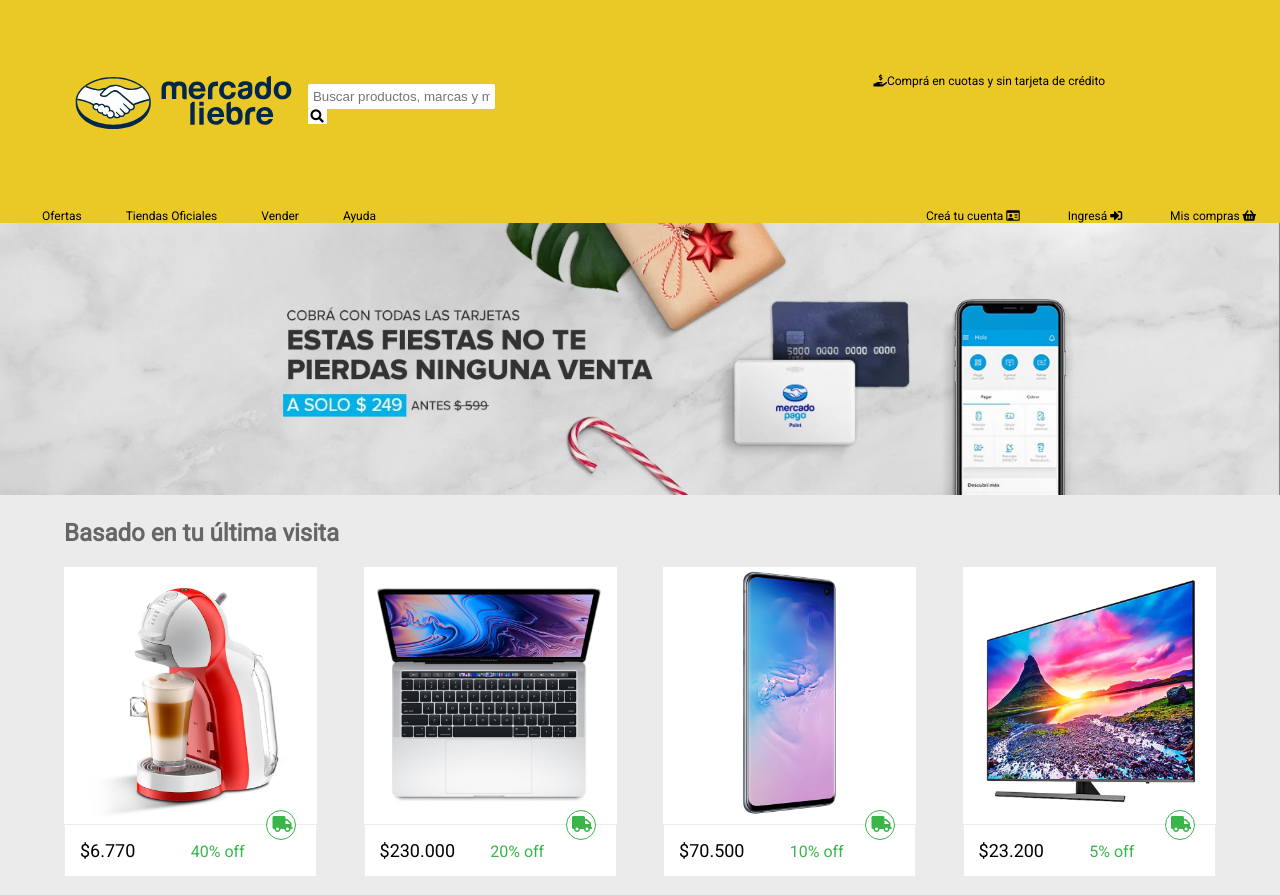
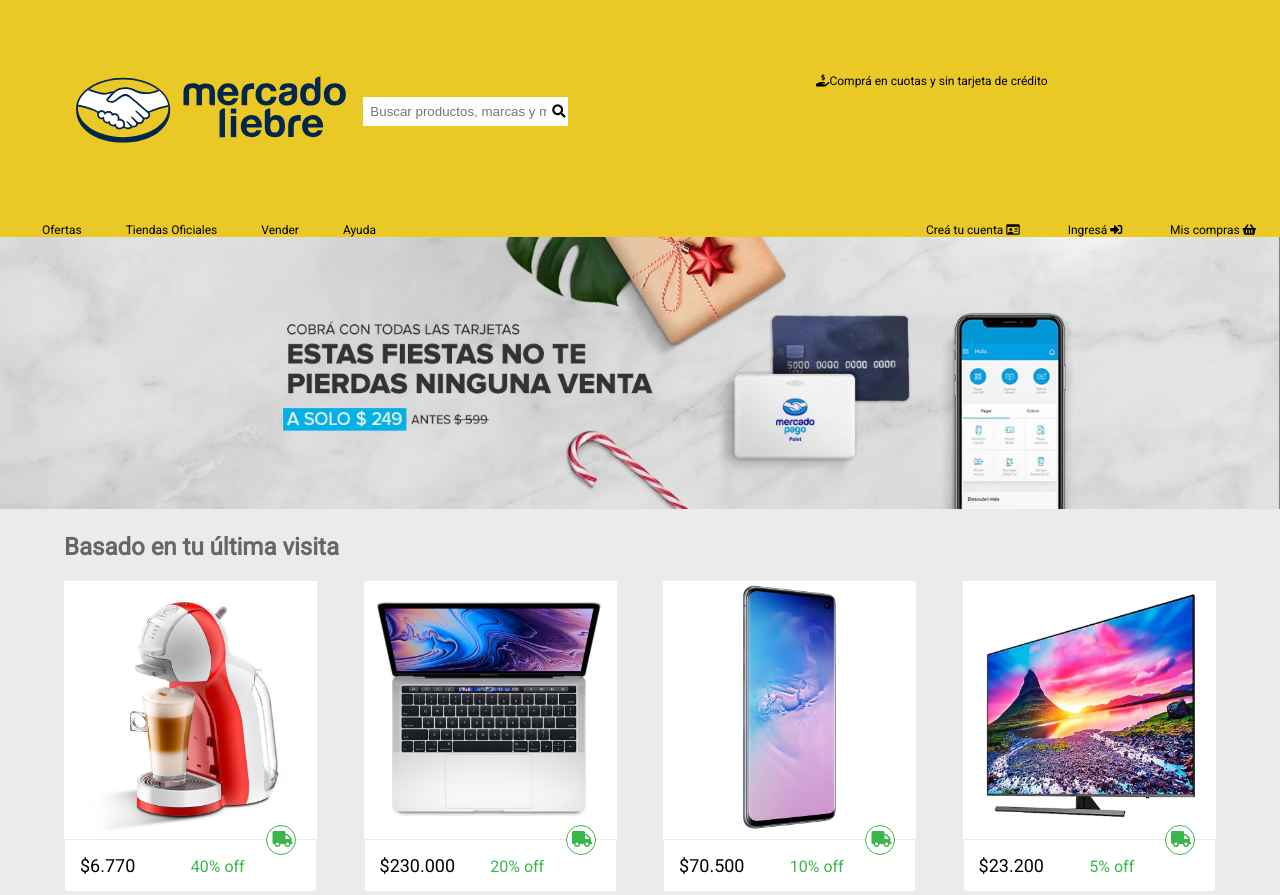
Before and after one commit to CamilaPecho/pecho_mercado_liebre, a website: page views/home.html in a window 1280 px wide. Shown: the top 895 px of the page. Drawn offline with Linux system fonts and the light colour scheme; files that its build step writes are made by us from their sources; files whose address does not match are found by name.

Commit message:
agregando cosas para el heroku

```diff
--- a/app.js
+++ b/app.js
@@ -3,8 +3,8 @@
 app.use(express.static('public'));
 
 //(etiqueta lo pisa la clase y la clase la pisa el id)
-app.listen(3000, ()=>{
-    console.log('Servidor funcionando estilos');
+app.listen (process.env.PORT || 3000, ()=>{
+    console.log('Servidor funcionando');
 });
 
 app.get('/', (req,res)=>{
--- a/package.json
+++ b/package.json
@@ -4,7 +4,7 @@
   "description": "",
   "main": "app.js",
   "scripts": {
-    "test": "echo \"Error: no test specified\" && exit 1"
+    "start": "node app.js"
   },
   "author": "",
   "license": "ISC",
--- a/public/css/styles.css
+++ b/public/css/styles.css
@@ -334,24 +334,23 @@
         display: none;
     }
 
-    header .form{
-        width: 100%;
-        flex-wrap: nowrap;
+    header .form form {
+        display: flex;
+        align-items: center;
+        justify-content: space-around;
+        background-color: #FFF;
+        padding: 2px;
     }
 
     header .form .input input{
         border-radius: 2px;
         border:0;
         padding: 5px;
-        width: 100%;
     }
 
-    header .form .submit button{
-        background-color: #FFF;
-        width: 10%;
+    header .form .submit button {
         border:0;
     }
-
 }
 
 @media (min-width:769px) {
```
Also changed, not shown: 1 other file.
